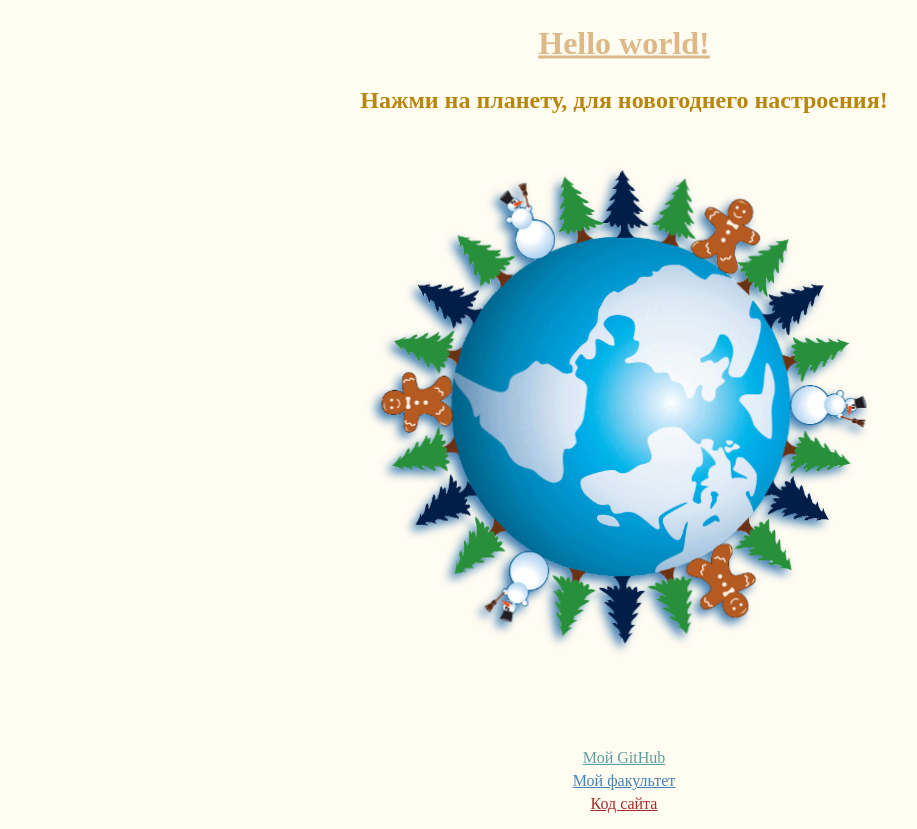
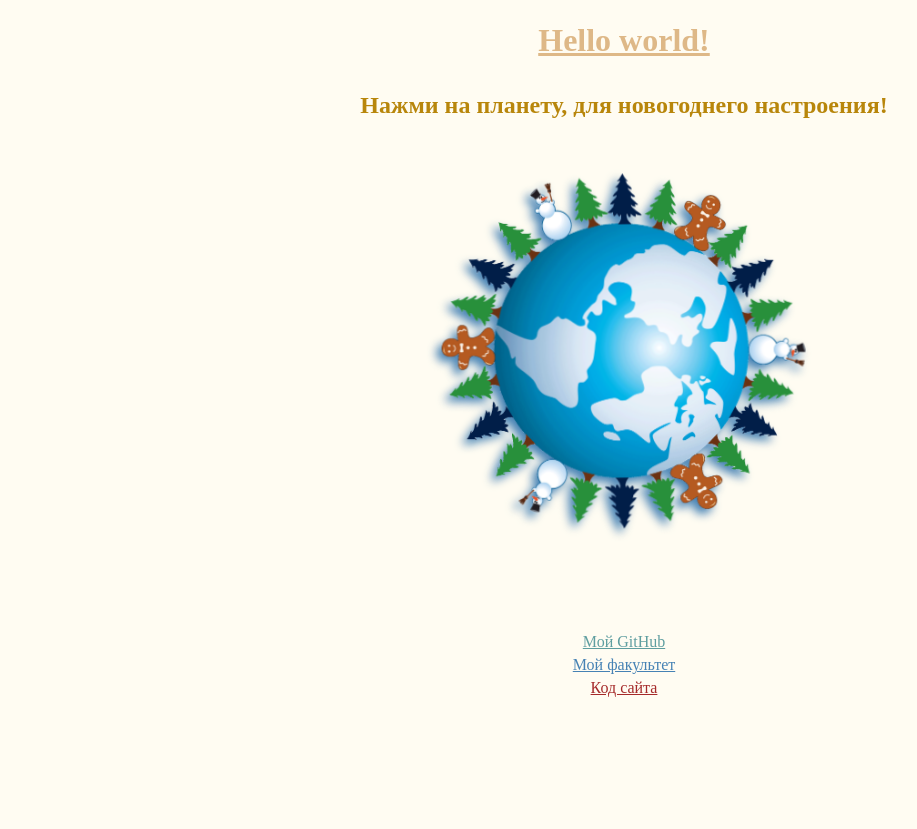
Before and after one commit to GordStep/Hello-world-web, a plain HTML site: page index.html in a window 1280 px wide. Shown: the part 99-928 px from the top of the page, without its empty margins (16-933 px from the left). After the commit the page ends 812 px from the top, so only its background shows below. Drawn offline with Linux system fonts and the light colour scheme.

Commit message:
edit the zoom

```diff
--- a/css/styles.css
+++ b/css/styles.css
@@ -8,14 +8,13 @@ body {
 
 div.titleDiv {
     height: 50px;
+    width: 100%;
     position: relative;
 }
 
 h1.title {
-    position: absolute;
-    top: 10%;
-    left: 50%;
-    transform: translate(-50%, -50%);
+    width: auto;
+    text-align: center;
     text-decoration-line: underline;
     color: burlywood;
 }
@@ -99,15 +98,15 @@ a.university:hover {
     animation: rotation 20s infinite linear;
 }
 
-@media (max-width:900px) {
+@media (max-width:1100px) {
     #hello_image {
-        width: 70%;
+        width: 40%;
     }
 }
 
-@media (min-width:900px) {
+@media (min-width:1100px) {
     #hello_image {
-        width: 40%;
+        width: 30%;
     }
 }
 
--- a/index.html
+++ b/index.html
@@ -33,7 +33,7 @@
         <div class="container">
             <figure class="centered">
                 <img src="./img/planet.png" id="hello_image" onclick="playAudio('./audio/song.mp3')" alt="Планета"
-                    class="rotate" height=auto title="Новогодняя планета">
+                    class="rotate" width="70%" height=auto title="Новогодняя планета">
             </figure>
         </div>
 
```
